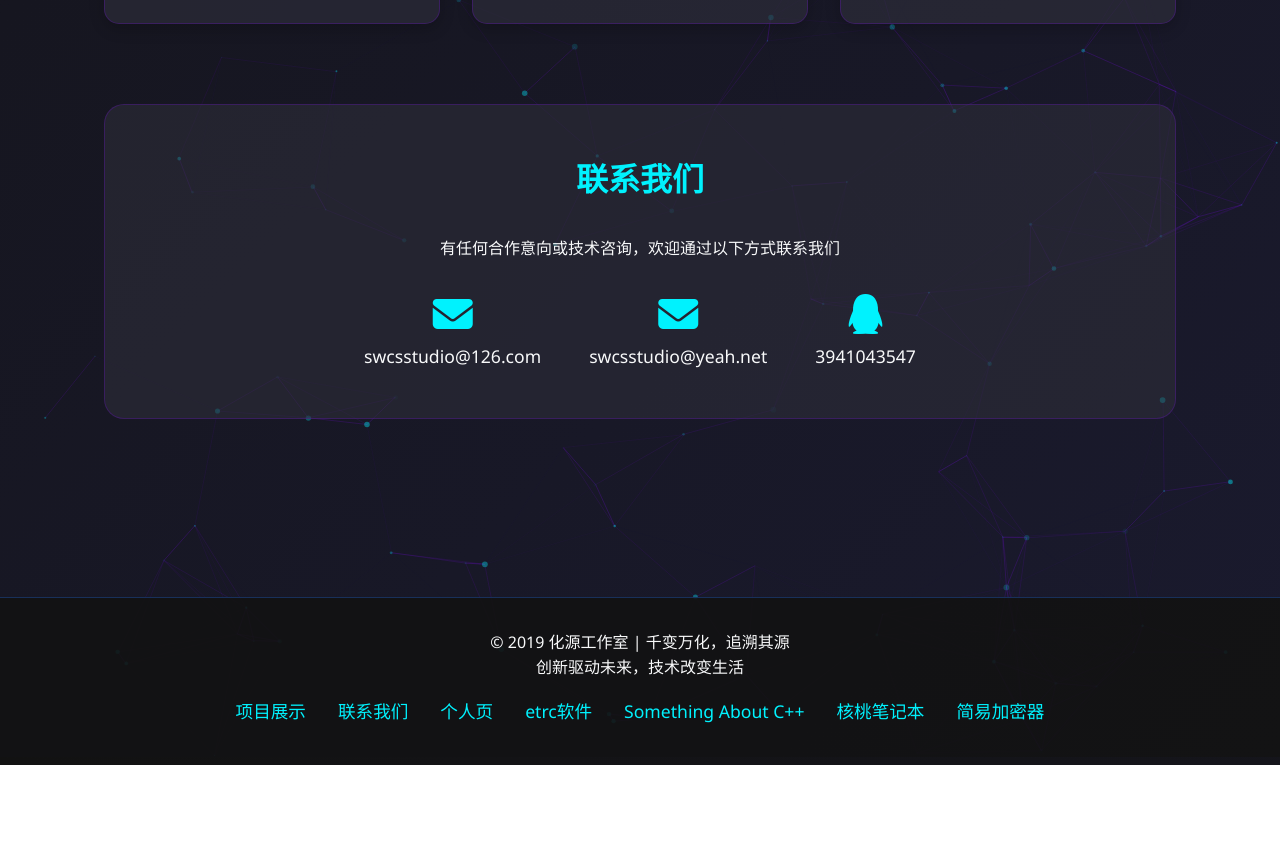
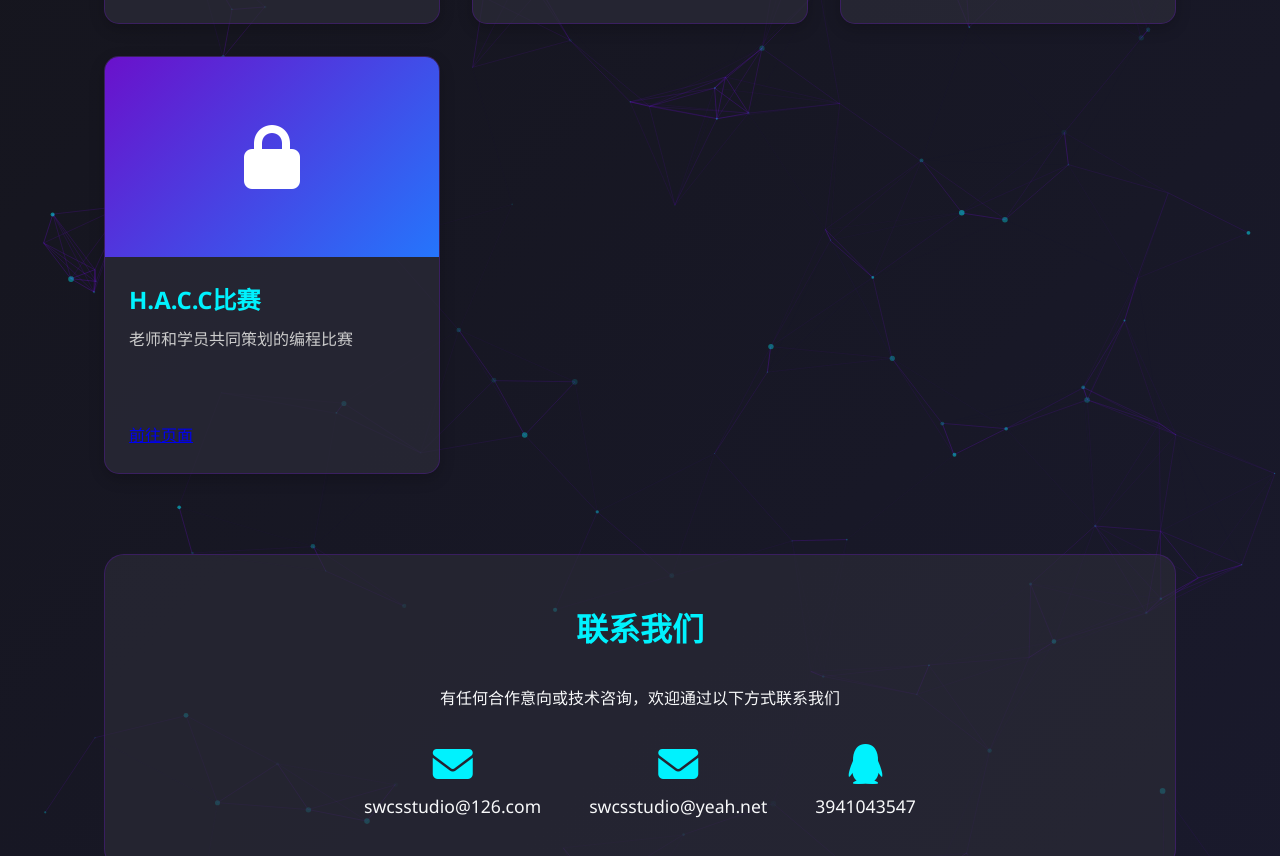
Before and after one commit to chemsource/chemsource.github.io, a plain HTML site: page index.html in a window 1280 px wide. Shown: the part 1996-2852 px from the top of the page. Before the commit the page ends 2761 px from the top, so only its background shows below. Drawn offline with nearby package versions, Linux system fonts and the light colour scheme; animation ran at ten frames a second.

Commit message:
Update index.html

```diff
--- a/index.html
+++ b/index.html
@@ -591,6 +591,18 @@
                         <a href="https://chemsource.github.io/simple-encrypter">前往页面</a>
                     </div>
                 </div>
+
+                <!-- 项目7 -->
+                <div class="project-card">
+                    <div class="project-img">
+                        <i class="fas fa-lock"></i>
+                    </div>
+                    <div class="project-info">
+                        <h4>H.A.C.C比赛</h4>
+                        <p>老师和学员共同策划的编程比赛</p>
+                        <a href="https://chemsource.github.io/hacc">前往页面</a>
+                    </div>
+                </div>
             </div>
         </section>
 
```
